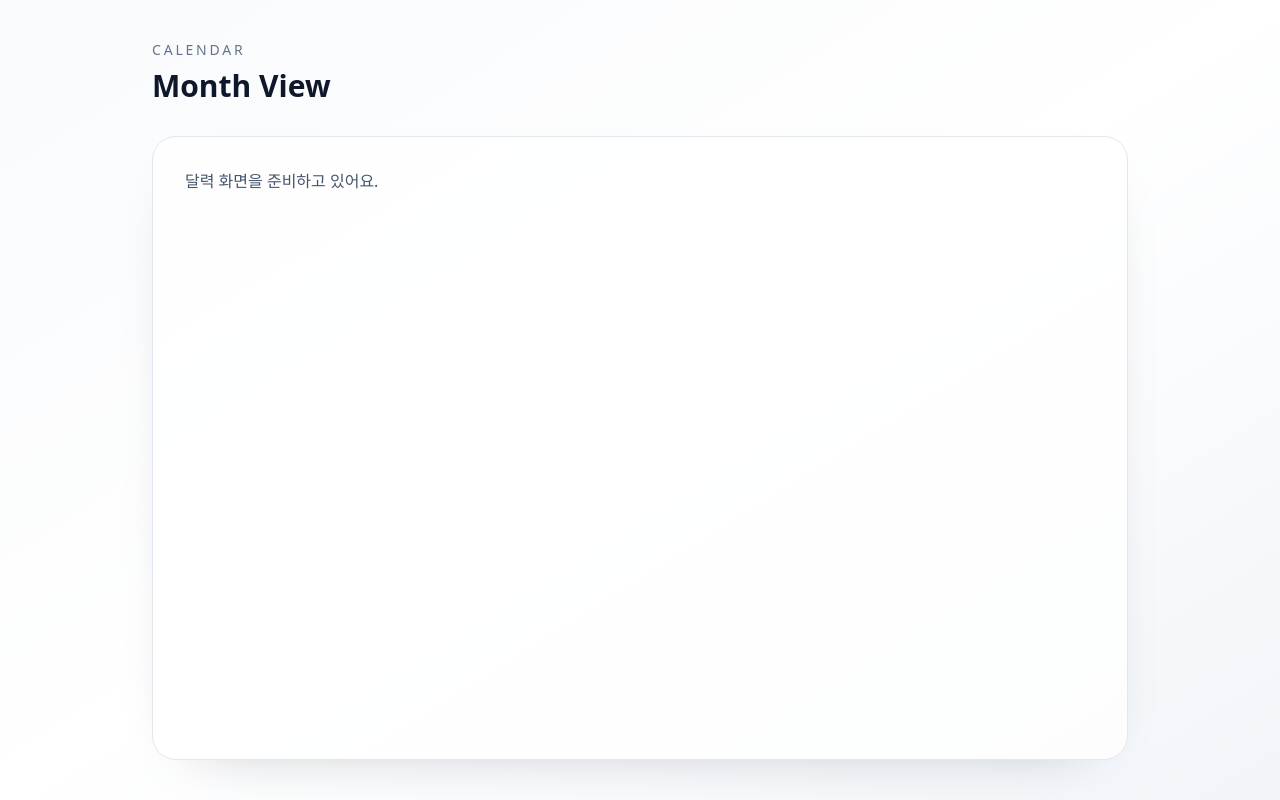
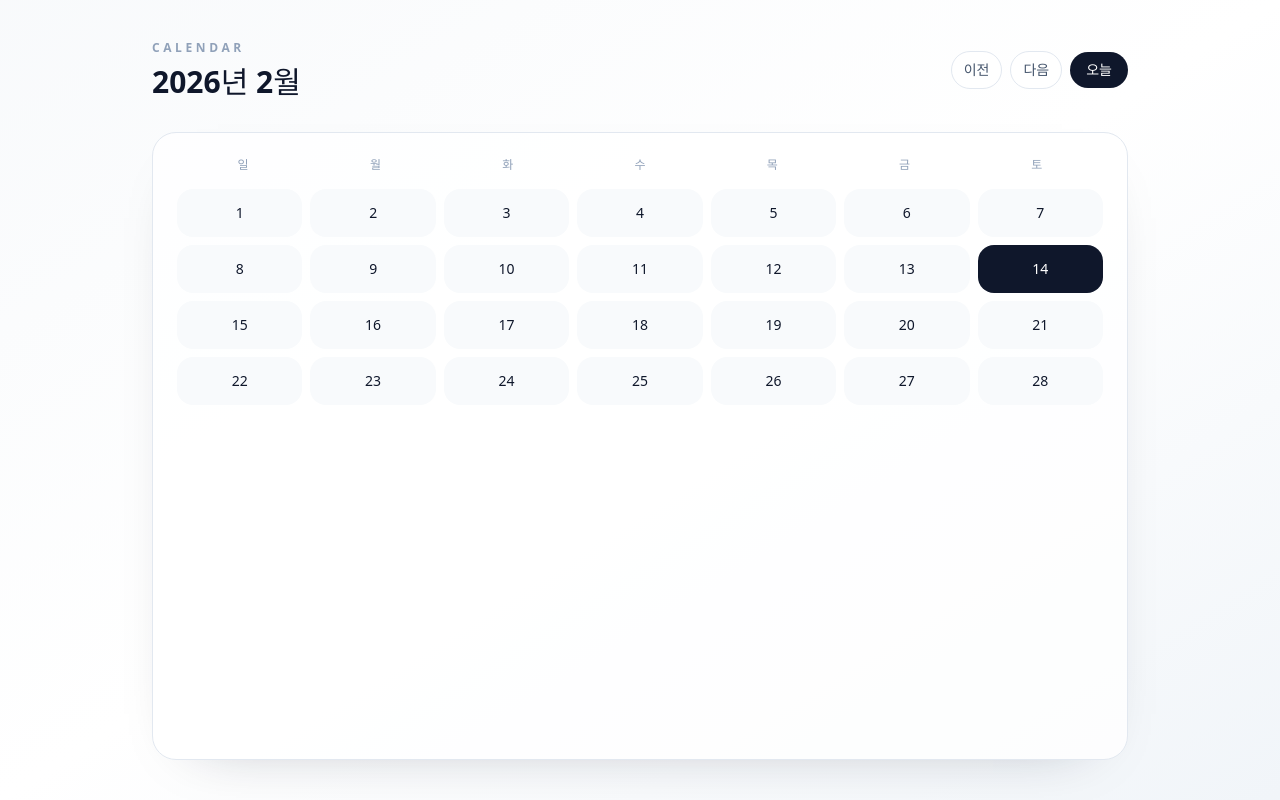
Before and after one commit to bloomspes/CodingLife, a React (Vite) app in the folder 20260214/: page / in a window 1280 px wide. Built offline with nearby package versions, Linux system fonts and the light colour scheme.

Commit message:
feat: render MonthCalendar basics (checkbox: MonthCalendar 기본 렌더)

```diff
--- a/20260214/specs/month-calendar-navigation/findings.md
+++ b/20260214/specs/month-calendar-navigation/findings.md
@@ -88,3 +88,7 @@ Vite + React + TypeScript + Tailwind + Vitest/RTL + Prettier를 기본 툴체인
 ### Outside-in 첫 연결 (2026-02-14)
 
 App에서 MonthCalendar를 먼저 연결해 사용자 진입점을 확보했다.
+
+### MonthCalendar 기본 렌더 완료 (2026-02-14)
+
+연월 표시, 요일 헤더, 오늘 강조가 포함된 기본 월간 그리드를 구성했다.
--- a/20260214/specs/month-calendar-navigation/progress.md
+++ b/20260214/specs/month-calendar-navigation/progress.md
@@ -41,12 +41,15 @@
 **작업 내역**:
 
 1. App에서 MonthCalendar 연결 (Outside-in 첫 단계).
+2. MonthCalendar 기본 렌더 (연월, 요일, 오늘 강조 표시).
 
 **생성/수정 파일**:
 
 - `src/App.tsx` (MonthCalendar 연결)
 - `src/components/MonthCalendar.tsx` (초기 뼈대 추가)
 - `src/App.test.tsx` (App 렌더링 테스트 추가)
+- `src/components/__tests__/MonthCalendar.test.tsx` (MonthCalendar 기본 렌더
+  테스트)
 
 ### Phase 4: Testing ⏸️
 
@@ -63,13 +66,14 @@
 | Timestamp  | Error                               | Attempt | Resolution                   |
 | ---------- | ----------------------------------- | ------- | ---------------------------- |
 | 2026-02-14 | No test files found (vitest exit 1) | 3       | 해결됨 (테스트 추가 후 통과) |
+| 2026-02-14 | MonthCalendar 기본 렌더 테스트 실패 | 1       | 해결됨 (MonthCalendar 구현)  |
 
 ## 5-Question Reboot Check
 
-| Question               | Answer                         |
-| ---------------------- | ------------------------------ |
-| 1. 현재 어느 단계인가? | Phase 2 (진행 중)              |
-| 2. 다음에 할 일은?     | Phase 2 마무리 후 Phase 3 시작 |
-| 3. 목표는?             | 월간 달력 기본 보기/이동 구현  |
-| 4. 지금까지 배운 것?   | findings.md 참고               |
-| 5. 완료한 작업은?      | 위 Phase 1/2 작업 내역 참고    |
+| Question               | Answer                        |
+| ---------------------- | ----------------------------- |
+| 1. 현재 어느 단계인가? | Phase 3 (진행 중)             |
+| 2. 다음에 할 일은?     | CalendarHeader 버튼 동작 구현 |
+| 3. 목표는?             | 월간 달력 기본 보기/이동 구현 |
+| 4. 지금까지 배운 것?   | findings.md 참고              |
+| 5. 완료한 작업은?      | 위 Phase 1/2 작업 내역 참고   |
--- a/20260214/specs/month-calendar-navigation/tasks.md
+++ b/20260214/specs/month-calendar-navigation/tasks.md
@@ -6,7 +6,7 @@ Outside-in + TDD로 월간 달력 기본 표시와 월 이동/오늘 이동 기
 
 ## Current Phase
 
-🔄 Phase 2: Planning & Structure
+🔄 Phase 3: Implementation
 
 ## Phases
 
@@ -16,16 +16,16 @@ Outside-in + TDD로 월간 달력 기본 표시와 월 이동/오늘 이동 기
 - [x] 스펙 문서 작성 (spec.md)
 - [x] 스펙 리뷰 및 승인
 
-### Phase 2: Planning & Structure 🔄
+### Phase 2: Planning & Structure ✅
 
 - [x] 구현 계획 작성 (plan.md)
 - [x] 테스트 기준(ATDD 관점)을 plan에 반영했는지 재확인
 - [x] 프로젝트 초기 설정 (Vite/TS/Tailwind/Vitest/Prettier)
 
-### Phase 3: Implementation ⏸️
+### Phase 3: Implementation 🔄
 
 - [x] App에서 MonthCalendar 연결 (Red/Green/Refactor)
-- [ ] MonthCalendar 기본 렌더 (Red/Green/Refactor)
+- [x] MonthCalendar 기본 렌더 (Red/Green/Refactor)
 - [ ] CalendarHeader 버튼 동작 (Red/Green/Refactor)
 - [ ] CalendarGrid 달력 그리드 (Red/Green/Refactor)
 - [ ] 달력 계산 유틸 (Red/Green/Refactor)
--- a/20260214/src/components/MonthCalendar.tsx
+++ b/20260214/src/components/MonthCalendar.tsx
@@ -1,19 +1,140 @@
+const WEEKDAY_LABELS = ["일", "월", "화", "수", "목", "금", "토"];
+
+type CalendarDay = {
+  date: Date;
+  inCurrentMonth: boolean;
+  isToday: boolean;
+};
+
+function isSameDay(left: Date, right: Date) {
+  return (
+    left.getFullYear() === right.getFullYear() &&
+    left.getMonth() === right.getMonth() &&
+    left.getDate() === right.getDate()
+  );
+}
+
+function buildMonthMatrix(baseDate: Date, today: Date) {
+  const monthStart = new Date(baseDate.getFullYear(), baseDate.getMonth(), 1);
+  const monthEnd = new Date(baseDate.getFullYear(), baseDate.getMonth() + 1, 0);
+
+  const gridStart = new Date(
+    baseDate.getFullYear(),
+    baseDate.getMonth(),
+    1 - monthStart.getDay(),
+  );
+  const gridEnd = new Date(
+    baseDate.getFullYear(),
+    baseDate.getMonth() + 1,
+    0 + (6 - monthEnd.getDay()),
+  );
+
+  const days: CalendarDay[] = [];
+  let cursor = gridStart;
+
+  while (cursor <= gridEnd) {
+    days.push({
+      date: cursor,
+      inCurrentMonth: cursor.getMonth() === baseDate.getMonth(),
+      isToday: isSameDay(cursor, today),
+    });
+
+    cursor = new Date(
+      cursor.getFullYear(),
+      cursor.getMonth(),
+      cursor.getDate() + 1,
+    );
+  }
+
+  const weeks: CalendarDay[][] = [];
+  for (let index = 0; index < days.length; index += 7) {
+    weeks.push(days.slice(index, index + 7));
+  }
+
+  return weeks;
+}
+
 export default function MonthCalendar() {
+  const today = new Date();
+  const baseDate = new Date(today.getFullYear(), today.getMonth(), 1);
+  const monthLabel = `${today.getFullYear()}년 ${today.getMonth() + 1}월`;
+  const weeks = buildMonthMatrix(baseDate, today);
+
   return (
     <section
       className="mx-auto flex min-h-screen w-full max-w-5xl flex-col px-6 py-10"
       data-testid="month-calendar"
     >
-      <header className="mb-8">
-        <p className="text-sm uppercase tracking-[0.2em] text-slate-500">
-          Calendar
-        </p>
-        <h1 className="mt-2 text-3xl font-semibold text-slate-900">
-          Month View
-        </h1>
+      <header className="mb-8 flex items-center justify-between">
+        <div>
+          <p className="text-xs font-semibold uppercase tracking-[0.3em] text-slate-400">
+            Calendar
+          </p>
+          <h1 className="mt-2 text-3xl font-semibold text-slate-900">
+            {monthLabel}
+          </h1>
+        </div>
+        <div className="flex items-center gap-2">
+          <button
+            className="rounded-full border border-slate-200 bg-white px-3 py-2 text-sm text-slate-600"
+            type="button"
+          >
+            이전
+          </button>
+          <button
+            className="rounded-full border border-slate-200 bg-white px-3 py-2 text-sm text-slate-600"
+            type="button"
+          >
+            다음
+          </button>
+          <button
+            className="rounded-full bg-slate-900 px-4 py-2 text-sm font-semibold text-white"
+            type="button"
+          >
+            오늘
+          </button>
+        </div>
       </header>
-      <div className="flex-1 rounded-3xl border border-slate-200 bg-white/80 p-8 shadow-[0_20px_60px_-45px_rgba(15,23,42,0.4)]">
-        <p className="text-base text-slate-600">달력 화면을 준비하고 있어요.</p>
+      <div className="flex-1 rounded-3xl border border-slate-200 bg-white/80 p-6 shadow-[0_20px_60px_-45px_rgba(15,23,42,0.4)]">
+        <div className="grid gap-4" role="grid">
+          <div
+            className="grid grid-cols-7 text-xs font-semibold text-slate-400"
+            role="row"
+            aria-label="weekday-row"
+          >
+            {WEEKDAY_LABELS.map((label) => (
+              <div key={label} className="text-center" role="columnheader">
+                {label}
+              </div>
+            ))}
+          </div>
+          <div className="grid gap-2">
+            {weeks.map((week, weekIndex) => (
+              <div
+                key={`week-${weekIndex}`}
+                className="grid grid-cols-7 gap-2"
+                role="row"
+              >
+                {week.map((day) => (
+                  <div
+                    key={day.date.toISOString()}
+                    className={`flex h-12 items-center justify-center rounded-2xl text-sm ${
+                      day.isToday
+                        ? "bg-slate-900 text-white"
+                        : day.inCurrentMonth
+                          ? "bg-slate-50 text-slate-900"
+                          : "text-slate-300"
+                    }`}
+                    role="gridcell"
+                    aria-current={day.isToday ? "date" : undefined}
+                  >
+                    {day.date.getDate()}
+                  </div>
+                ))}
+              </div>
+            ))}
+          </div>
+        </div>
       </div>
     </section>
   );
```
Also changed, not shown: 1 other file (tests, documents, lock files or other folders).
